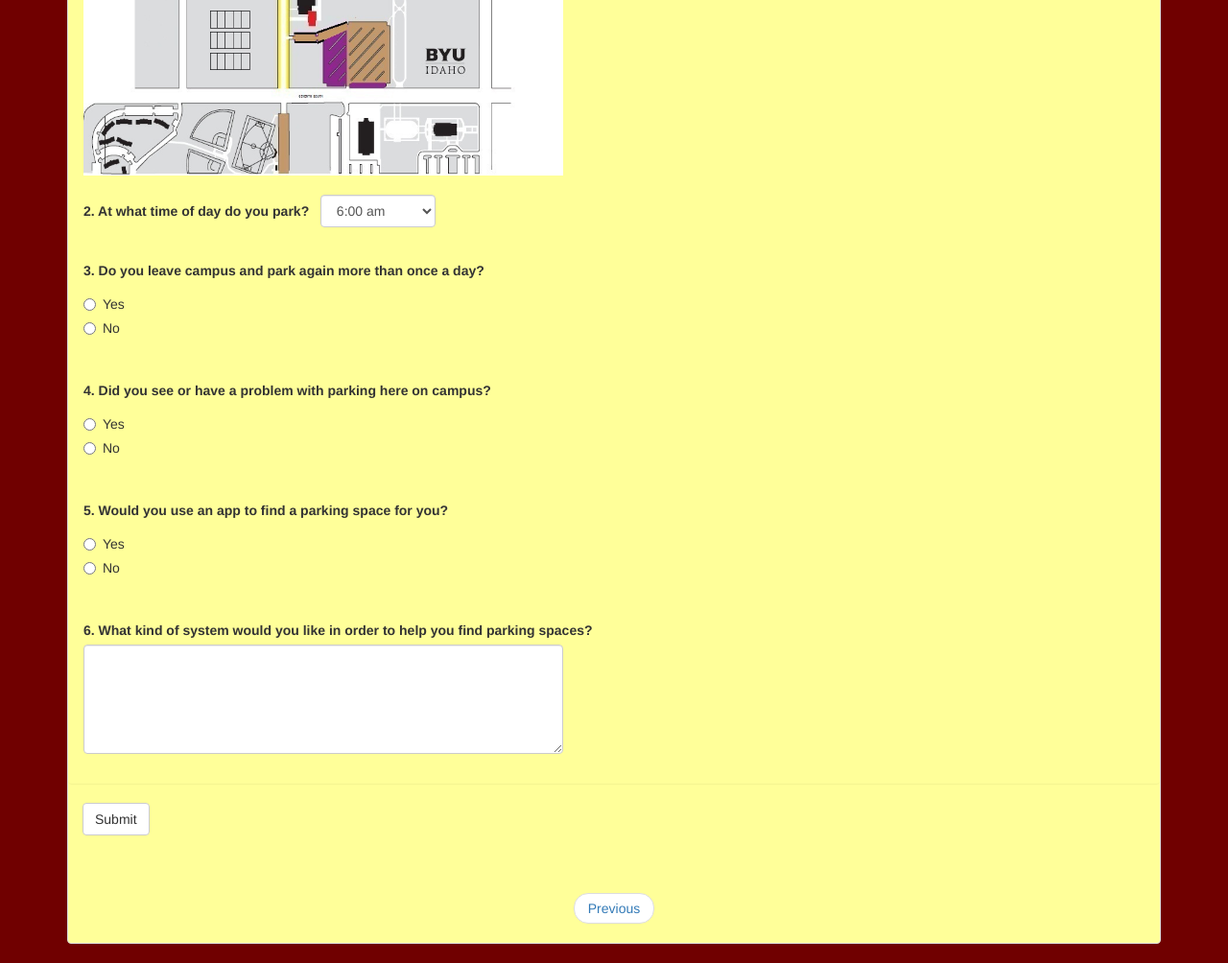
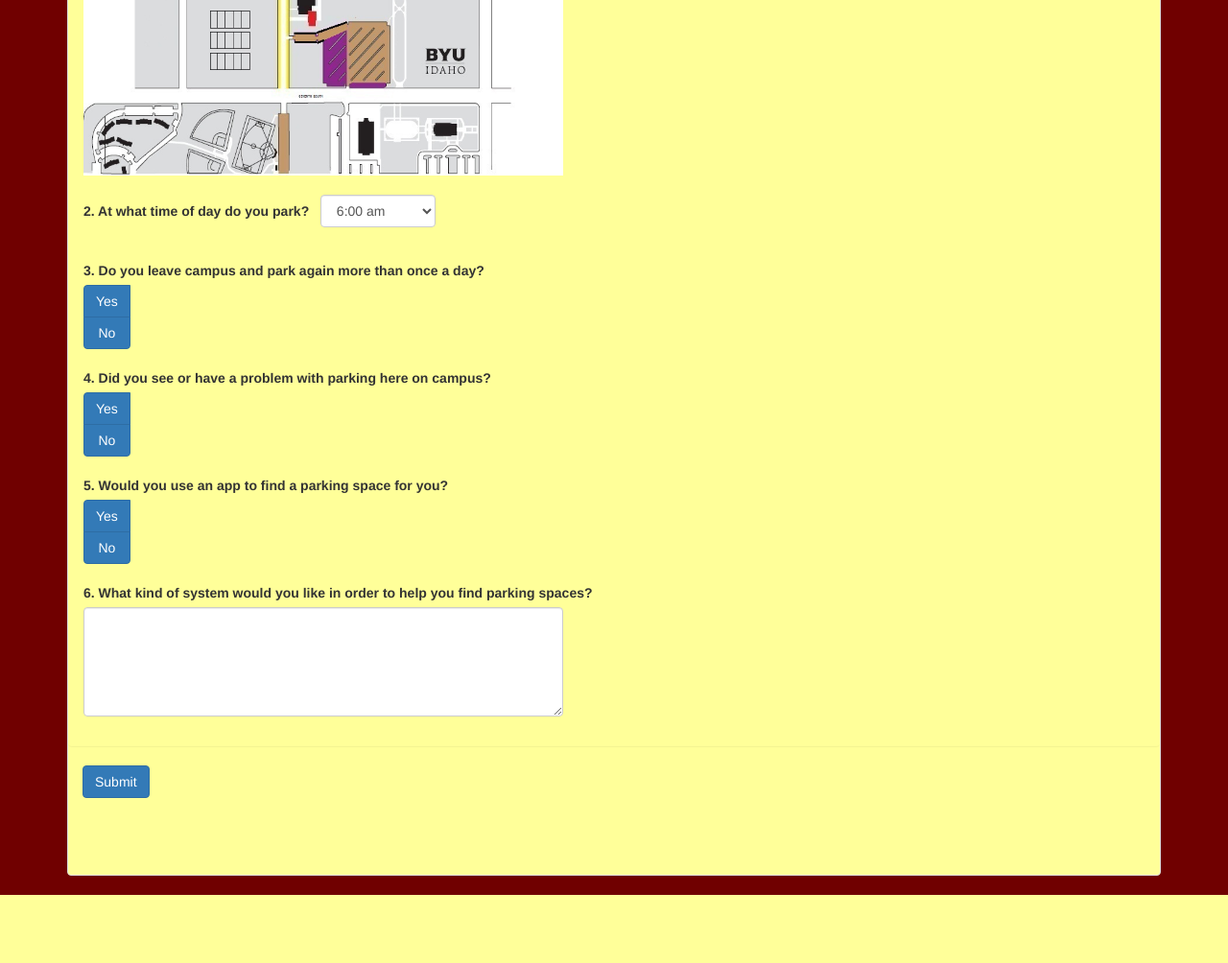
Before and after one commit to hibbards01/cs313, a PHP site: page /form.php in a window 1280 px wide. Shown: the part 763-1767 px from the top of the page at 96% size. After the commit the page ends 1696 px from the top, so only its background shows below. Run offline with PHP 8.4, Linux system fonts and the light colour scheme; some libraries are stand-ins or nearby versions.

Commit message:
Finished the form.php. Now working on results page!

```diff
--- a/form.php
+++ b/form.php
@@ -22,8 +22,9 @@
         <h1>Parking Services Survey</h1>
       </div>
       <div class="panel panel-body panel-color">
-        <form role="form">
+        <form role="form" action="submit.php" method="post">
           <label>1. Which area do you park?</label>
+          <span style="display:none" name="question1" class="glyphicon glyphicon-remove color-red"></span>
           <br />
           <br />
           <img width="500" height="700" src="campus_map.jpg" alt="Campus Map">
@@ -35,7 +36,7 @@
               <input type="radio" name="question1" value="blue">Blue
             </label>
             <label class="btn btn-primary">
-              <input type="radio" name="question1" value="yello">Yellow
+              <input type="radio" name="question1" value="yellow">Yellow
             </label>
             <label class="btn btn-primary">
               <input type="radio" name="question1" value="brown">Brown
@@ -71,26 +72,22 @@
           <label>3. Do you leave campus and park again more than once a day?</label>
           <span style="display:none" name="question3" class="glyphicon glyphicon-remove color-red"></span>
           <br />
-          <div class="form-group">
-            <div class="radio">
-              <label><input type="radio" name="question3" value="yes">Yes</label>
-            </div>
-            <div class="radio">
-              <label><input type="radio" name="question3" value="no">No</label>
-            </div>
+          <div class="btn-group btn-group-vertical" data-toggle="buttons">
+            <label class="btn btn-primary">
+              <input type="radio" name="question3" value="yes">Yes</label>
+            <label class="btn btn-primary">
+              <input type="radio" name="question3" value="no">No</label>
           </div>
           <br />
           <br />
           <label>4. Did you see or have a problem with parking here on campus?</label>
           <span style="display:none" name="question4" class="glyphicon glyphicon-remove color-red"></span>
           <br />
-          <div class="form-group">
-            <div class="radio">
-              <label><input type="radio" name="question4" value="yes">Yes</label>
-            </div>
-            <div class="radio">
-              <label><input type="radio" name="question4" value="no">No</label>
-            </div>
+          <div class="btn-group btn-group-vertical" data-toggle="buttons">
+            <label class="btn btn-primary">
+              <input type="radio" name="question4" value="yes">Yes</label>
+            <label class="btn btn-primary">
+              <input type="radio" name="question4" value="no">No</label>
           </div>
           <br />
           <br />
@@ -112,13 +109,11 @@
           <label>5. Would you use an app to find a parking space for you?</label>
           <span style="display:none" name="question5" class="glyphicon glyphicon-remove color-red"></span>
           <br />
-          <div class="form-group">
-            <div class="radio">
-              <label><input type="radio" name="question5" value="yes">Yes</label>
-            </div>
-            <div class="radio">
-              <label><input type="radio" name="question5" value="no">No</label>
-            </div>
+          <div class="btn-group btn-group-vertical" data-toggle="buttons">
+            <label class="btn btn-primary">
+              <input type="radio" name="question5" value="yes">Yes</label>
+            <label class="btn btn-primary">
+              <input type="radio" name="question5" value="no">No</label>
           </div>
           <br />
           <br />
@@ -128,16 +123,15 @@
             <textarea class="form-control" rows="5" name="question6" id="comment"></textarea>
           </div>
         </div>
-        <button type="submit" class="btn btn-default submit">Submit</button>
+        <button type="submit" class="btn btn-primary submit">Submit</button>
       </form>
       <br />
       <br />
       <p class="color-red inline">You must answer those questions marked with</p>
       <span style="display:none" name="error" class="glyphicon glyphicon-remove color-red"></span>
       <br />
-      <ul class="pager">
-        <li><a href="form.php">Previous</a></li>
-      </ul>
+      <br />
+      <br />
     </div>
   </div>
 </body>
--- a/javascript.js
+++ b/javascript.js
@@ -4,13 +4,8 @@
 *******************************/
 $(document).ready(function() {
 
-  // $("div.container").click(function(event) {
-  //   var pos = $(this).position;
-  //   alert("left: " + pos.left + " top: " + pos.top);
-  // });
-
   // If question 4 is yes display another question
-  $("input[name=question4]").click(function() {
+  $("input[name=question4]").change(function() {
     // Check if it is marked yes...
     if ($(this).val() == 'yes') {
       $("div.que4a").css('display', 'inline');
@@ -25,6 +20,7 @@
     var submit = checkRadio($(this).find('input[name=question3]'), $(this));
     submit = checkRadio($(this).find('input[name=question4]'), $(this));
     submit = checkRadio($(this).find('input[name=question5]'), $(this));
+    submit = checkRadio($(this).find('input[name=question1]'), $(this));
 
     // If this is true then don't submit it!
     if (!submit) {
```
Also changed, not shown: submit.php (added, +30 -0 lines).
